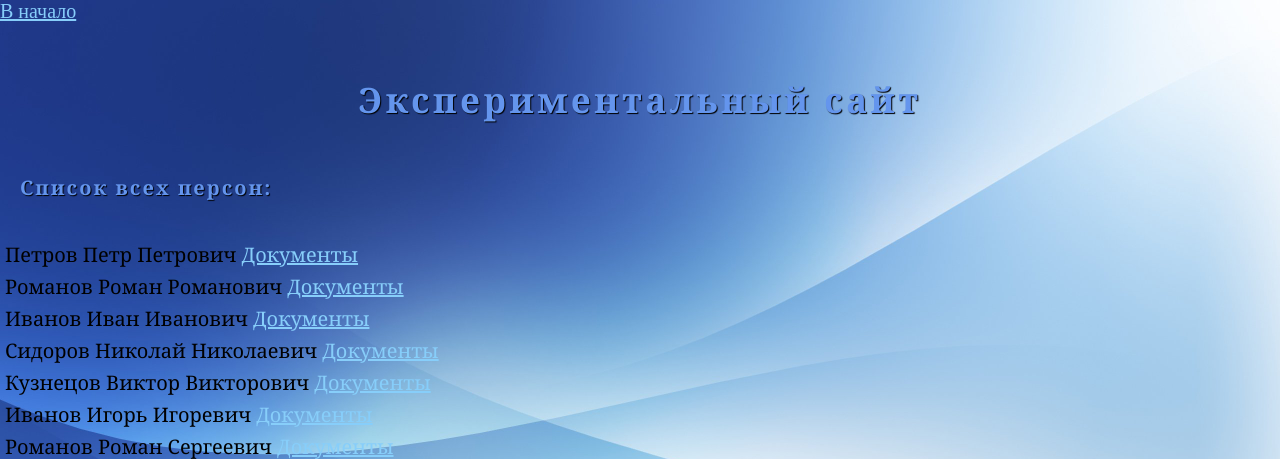
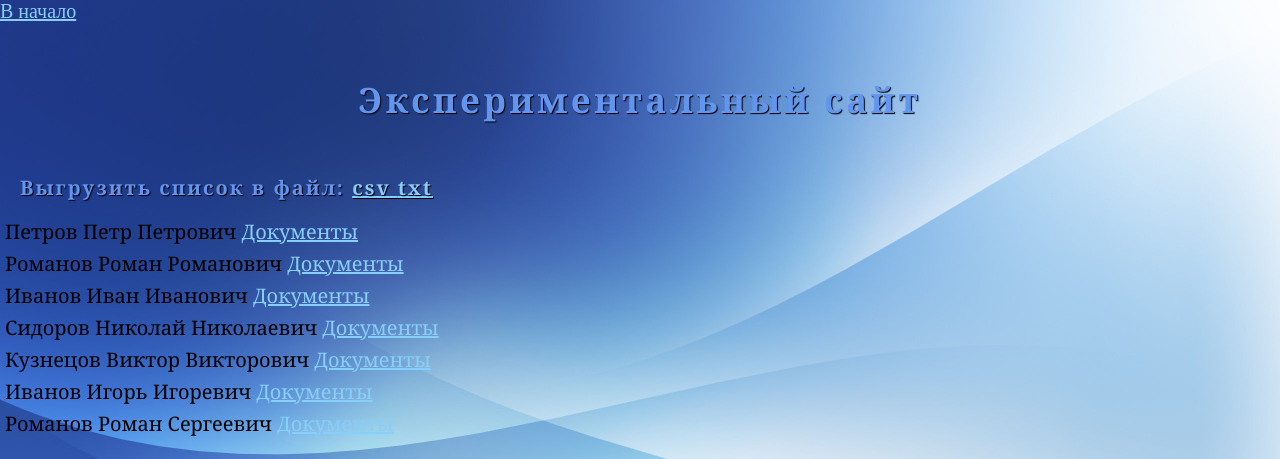
Before and after one commit to yanaredkina/Website-project, a Flask app: page /all in a window 1280 px wide. Shown: the top 459 px of the page. Run offline with Flask 2, Linux system fonts and the light colour scheme; data comes from the database, SQL or seed files in the repository.

Commit message:
adding download route

```diff
--- a/app.py
+++ b/app.py
@@ -1,7 +1,8 @@
 import sqlite3
-from flask import Flask, render_template, request, url_for, flash, redirect, send_file
+from flask import Flask, render_template, request, url_for, flash, redirect, send_file, Response
 from insert_batch import insert_batch, DBobj
 from csv_import import csv_import
+import csv
 from io import StringIO
 
 def sql_lower(value):
@@ -162,3 +163,34 @@ def search_ID(ident):
         return redirect(url_for('index'))
     arguments = [result[0][0], result[0][1], result[0][2]]
     return render_template("search.html", rows = result, arg=arguments)
+
+
+@app.route('/download_report/<ftype>')
+def download_report(ftype):
+    conn = get_db_connection()
+    query = """SELECT Persons.ID, Persons.LastName, Persons.FirstName, Persons.MiddleName
+                               FROM Persons
+                               GROUP BY Persons.ID"""
+    result = conn.execute(query).fetchall()
+    conn.close()
+
+
+    if (ftype == 'csv'):
+        output = StringIO()
+        writer = csv.writer(output)
+        mimetype = "text/csv"
+        filename = "report.csv"
+
+        for row in result:
+            line = [str(row[1]) + ';' + str(row[2]) + ';' + str(row[3])]
+            writer.writerow(line)
+        output.seek(0)
+
+    else:
+        output = ""
+        for row in result:
+            output += str(row[1]) + ' ' + str(row[2]) + ' ' + str(row[3]) + '\n'
+        mimetype = "text/plain"
+        filename = "report.txt"
+
+    return Response(output, mimetype=mimetype, headers={"Content-Disposition":"attachment; filename=%s" %filename})
--- a/templates/all.html
+++ b/templates/all.html
@@ -2,8 +2,9 @@
 
 {% block content %}
     <br>
-    <h2>Список всех персон: </h2>
-    <br>
+    <h2>Выгрузить список в файл: <a href='{{ url_for("download_report", ftype = "csv")}}'> csv </a>
+                                 <a href='{{ url_for("download_report", ftype = "txt")}}'> txt </a>
+    </h2>
     {% for row in rows %}
         <p id="list">{{row[1]}} {{row[2]}} {{row[3]}} <a href='{{ url_for("search_ID", ident = row[0])}}' target="_blank">Документы</a>
         </p>
```
Also changed, not shown: 1 other file.
